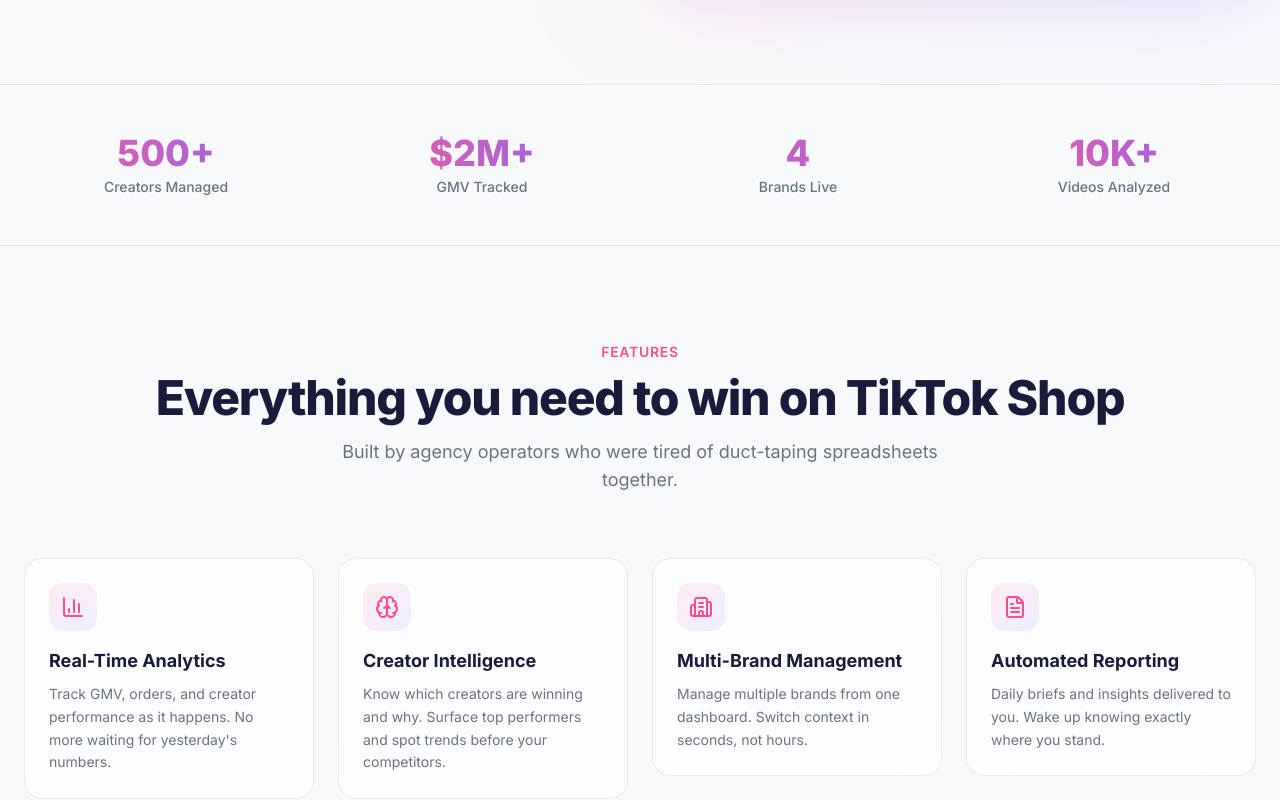
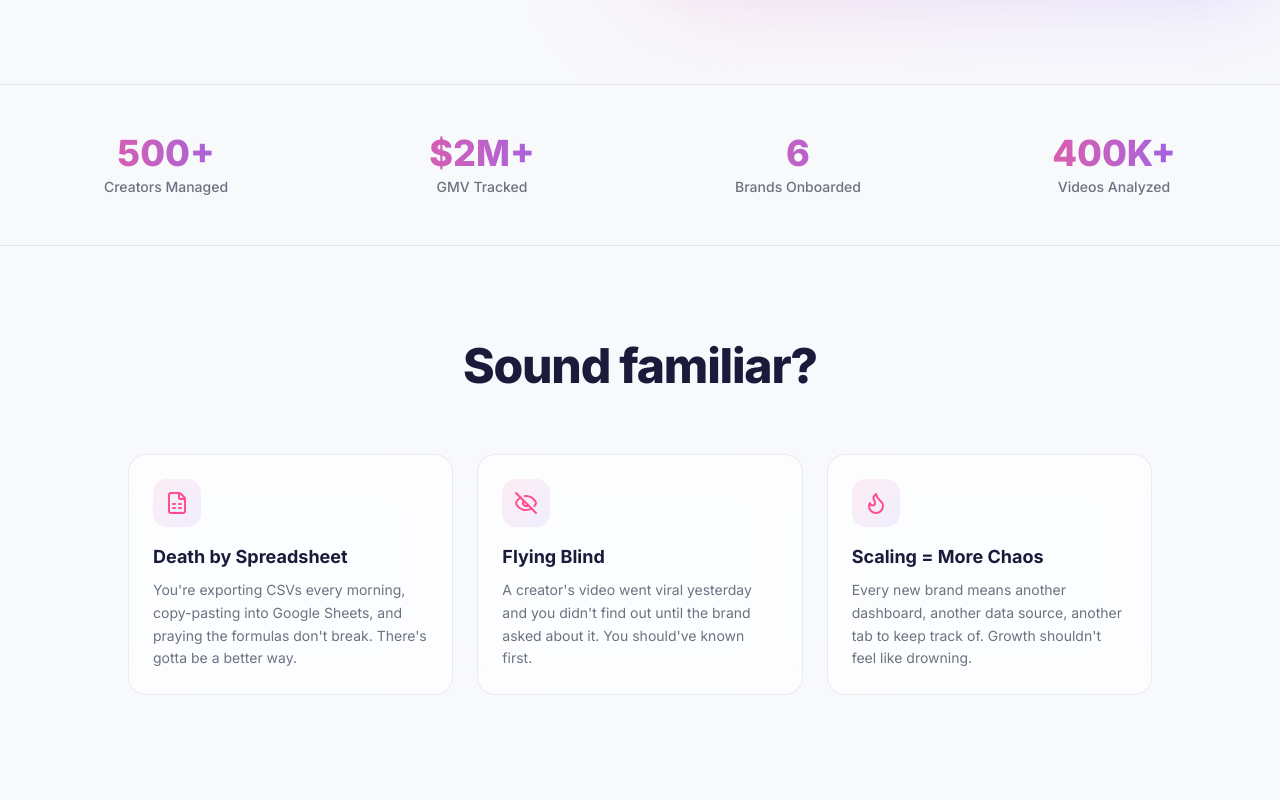
Before and after one commit to tylercreatorscorner/tempo-app, a Next.js app: page / in a window 1280 px wide. Shown: the part 680-1480 px from the top of the page. Built offline with nearby package versions, Linux system fonts and the light colour scheme.

Commit message:
Polish landing page - sharper copy, problem section, FAQ, built-different section

```diff
--- a/src/app/page.tsx
+++ b/src/app/page.tsx
@@ -6,6 +6,12 @@
   Brain,
   Building2,
   FileText,
+  FileSpreadsheet,
+  EyeOff,
+  Flame,
+  Target,
+  Database,
+  Rocket,
   Link,
   TrendingUp,
   Sprout,
@@ -64,7 +70,7 @@
             <span className="bg-gradient-to-r from-[#FF4D8D] to-[#7C5CFC] bg-clip-text text-transparent">Simplified</span>
           </h1>
           <p className="text-lg md:text-xl text-[#6B7280] max-w-lg leading-relaxed">
-            Stop drowning in spreadsheets. Track your TikTok Shop creators, monitor GMV in real time, and scale what&apos;s working — all from one dashboard.
+            You manage hundreds of creators across multiple brands. Your data lives in 12 spreadsheets, 3 TikTok dashboards, and someone&apos;s inbox. Tempo puts it all in one place.
           </p>
           <div className="flex flex-wrap gap-4 pt-2">
             <a
@@ -150,8 +156,8 @@
   const stats = [
     { value: '500+', label: 'Creators Managed' },
     { value: '$2M+', label: 'GMV Tracked' },
-    { value: '4', label: 'Brands Live' },
-    { value: '10K+', label: 'Videos Analyzed' },
+    { value: '6', label: 'Brands Onboarded' },
+    { value: '400K+', label: 'Videos Analyzed' },
   ];
   return (
     <section className="border-y border-[#E5E7EB] bg-[#F8F9FC]/50">
@@ -167,13 +173,44 @@
   );
 }
 
+/* ─── The Problem ─── */
+function TheProblem() {
+  const problems = [
+    { icon: FileSpreadsheet, title: 'Death by Spreadsheet', desc: "You're exporting CSVs every morning, copy-pasting into Google Sheets, and praying the formulas don't break. There's gotta be a better way." },
+    { icon: EyeOff, title: 'Flying Blind', desc: "A creator's video went viral yesterday and you didn't find out until the brand asked about it. You should've known first." },
+    { icon: Flame, title: 'Scaling = More Chaos', desc: "Every new brand means another dashboard, another data source, another tab to keep track of. Growth shouldn't feel like drowning." },
+  ];
+  return (
+    <section className="py-24 px-6">
+      <div className="max-w-5xl mx-auto">
+        <ScrollReveal className="text-center mb-16">
+          <h2 className="text-3xl md:text-5xl font-extrabold text-[#1A1B3A] tracking-tight">Sound familiar?</h2>
+        </ScrollReveal>
+        <div className="grid md:grid-cols-3 gap-6">
+          {problems.map((p, i) => (
+            <ScrollReveal key={p.title} delay={i * 100}>
+              <div className="group relative rounded-2xl border border-[#E5E7EB]/80 bg-white/60 backdrop-blur-xl p-6 hover:border-[#FF4D8D]/30 hover:shadow-xl hover:shadow-[#FF4D8D]/10 hover:-translate-y-1 transition-all duration-300">
+                <div className="w-12 h-12 rounded-xl bg-gradient-to-br from-[#FF4D8D]/10 to-[#7C5CFC]/10 flex items-center justify-center mb-4 group-hover:from-[#FF4D8D]/20 group-hover:to-[#7C5CFC]/20 transition-colors">
+                  <p.icon className="w-6 h-6 text-[#FF4D8D]" />
+                </div>
+                <h3 className="text-lg font-bold text-[#1A1B3A] mb-2">{p.title}</h3>
+                <p className="text-sm text-[#6B7280] leading-relaxed">{p.desc}</p>
+              </div>
+            </ScrollReveal>
+          ))}
+        </div>
+      </div>
+    </section>
+  );
+}
+
 /* ─── Features ─── */
 function Features() {
   const features = [
-    { icon: BarChart3, title: 'Real-Time Analytics', desc: 'Track GMV, orders, and creator performance as it happens. No more waiting for yesterday\'s numbers.' },
-    { icon: Brain, title: 'Creator Intelligence', desc: 'Know which creators are winning and why. Surface top performers and spot trends before your competitors.' },
-    { icon: Building2, title: 'Multi-Brand Management', desc: 'Manage multiple brands from one dashboard. Switch context in seconds, not hours.' },
-    { icon: FileText, title: 'Automated Reporting', desc: 'Daily briefs and insights delivered to you. Wake up knowing exactly where you stand.' },
+    { icon: BarChart3, title: 'Real-Time Analytics', desc: 'GMV, orders, commission, creator performance. Updated daily, not whenever someone remembers to export the CSV.' },
+    { icon: Brain, title: 'Creator Intelligence', desc: "Know who's crushing it and who needs a nudge. Spot your next star creator before anyone else does." },
+    { icon: Building2, title: 'Multi-Brand Management', desc: 'Switch between brands in one click. Same dashboard, same workflow, whether you manage 2 brands or 20.' },
+    { icon: FileText, title: 'Automated Reporting', desc: "Wake up to a daily brief in your inbox. No more Monday morning scrambles to pull last week's numbers." },
   ];
   return (
     <section id="features" className="py-24 px-6 scroll-mt-20">
@@ -181,7 +218,7 @@
         <ScrollReveal className="text-center mb-16">
           <p className="text-sm font-semibold text-[#FF4D8D] uppercase tracking-wider mb-3">Features</p>
           <h2 className="text-3xl md:text-5xl font-extrabold text-[#1A1B3A] tracking-tight">Everything you need to win on TikTok Shop</h2>
-          <p className="text-[#6B7280] mt-4 max-w-2xl mx-auto text-lg">Built by agency operators who were tired of duct-taping spreadsheets together.</p>
+          <p className="text-[#6B7280] mt-4 max-w-2xl mx-auto text-lg">We built Tempo because we were tired of managing creators in spreadsheets. So we fixed it.</p>
         </ScrollReveal>
         <div className="grid md:grid-cols-2 lg:grid-cols-4 gap-6">
           {features.map((f, i) => (
@@ -305,6 +342,39 @@
   );
 }
 
+/* ─── Built Different ─── */
+function BuiltDifferent() {
+  const items = [
+    { icon: Target, title: 'Agency-First Design', desc: "We don't build features for demo day. We build what actually saves you time at 9 AM on Monday." },
+    { icon: Database, title: 'Your Data, Your Way', desc: 'Brands see their full picture. Agencies see their managed creators. Everyone gets exactly what they need.' },
+    { icon: Rocket, title: 'Scales With You', desc: 'One brand or twenty. Solo manager or full agency. Same simple product, built to grow with your operation.' },
+  ];
+  return (
+    <section className="py-24 px-6 bg-[#F8F9FC]">
+      <div className="max-w-5xl mx-auto">
+        <ScrollReveal className="text-center mb-16">
+          <p className="text-sm font-semibold text-[#7C5CFC] uppercase tracking-wider mb-3">Why Tempo</p>
+          <h2 className="text-3xl md:text-5xl font-extrabold text-[#1A1B3A] tracking-tight">Built by operators, not just engineers</h2>
+          <p className="text-[#6B7280] mt-4 max-w-2xl mx-auto text-lg">Tempo was built inside a real TikTok Shop agency managing 500+ creators across multiple brands. Every feature exists because we needed it ourselves.</p>
+        </ScrollReveal>
+        <div className="grid md:grid-cols-3 gap-6">
+          {items.map((item, i) => (
+            <ScrollReveal key={item.title} delay={i * 100}>
+              <div className="group relative rounded-2xl border border-[#E5E7EB]/80 bg-white/60 backdrop-blur-xl p-6 hover:border-[#FF4D8D]/30 hover:shadow-xl hover:shadow-[#FF4D8D]/10 hover:-translate-y-1 transition-all duration-300">
+                <div className="w-12 h-12 rounded-xl bg-gradient-to-br from-[#FF4D8D]/10 to-[#7C5CFC]/10 flex items-center justify-center mb-4 group-hover:from-[#FF4D8D]/20 group-hover:to-[#7C5CFC]/20 transition-colors">
+                  <item.icon className="w-6 h-6 text-[#7C5CFC]" />
+                </div>
+                <h3 className="text-lg font-bold text-[#1A1B3A] mb-2">{item.title}</h3>
+                <p className="text-sm text-[#6B7280] leading-relaxed">{item.desc}</p>
+              </div>
+            </ScrollReveal>
+          ))}
+        </div>
+      </div>
+    </section>
+  );
+}
+
 /* ─── Pricing ─── */
 function Pricing() {
   const tiers = [
@@ -392,6 +462,37 @@
   );
 }
 
+/* ─── FAQ ─── */
+function Faq() {
+  const faqs = [
+    { q: 'What platforms does Tempo support?', a: "We're laser-focused on TikTok Shop right now. That's where the biggest opportunity is, and we'd rather be the best TikTok Shop tool than a mediocre everything tool." },
+    { q: 'How does data get into Tempo?', a: "Right now, through a simple daily upload. We're building direct TikTok API integration that will make it fully automatic. Early access users will be first to get it." },
+    { q: 'Can multiple agencies use Tempo for the same brand?', a: 'Yes. Each agency sees the full brand data (winning videos, trending products) but earnings and creator management are scoped to their roster. No conflicts.' },
+    { q: 'Is my data secure?', a: 'Your data is isolated at the database level using row-level security. Other tenants can never see your data, period. We use Supabase (built on Postgres) with enterprise-grade encryption.' },
+    { q: 'What if I manage creators AND am a brand?', a: 'Tempo handles both. Brand owners see everything. Agency managers see their slice. Same product, different views based on your role.' },
+  ];
+  return (
+    <section className="py-24 px-6">
+      <div className="max-w-3xl mx-auto">
+        <ScrollReveal className="text-center mb-16">
+          <p className="text-sm font-semibold text-[#FF4D8D] uppercase tracking-wider mb-3">FAQ</p>
+          <h2 className="text-3xl md:text-5xl font-extrabold text-[#1A1B3A] tracking-tight">Questions? We&apos;ve got answers.</h2>
+        </ScrollReveal>
+        <div className="space-y-6">
+          {faqs.map((faq, i) => (
+            <ScrollReveal key={i} delay={i * 80}>
+              <div className="rounded-2xl border border-[#E5E7EB]/80 bg-white/60 backdrop-blur-xl p-6">
+                <h3 className="text-base font-bold text-[#1A1B3A] mb-2">{faq.q}</h3>
+                <p className="text-sm text-[#6B7280] leading-relaxed">{faq.a}</p>
+              </div>
+            </ScrollReveal>
+          ))}
+        </div>
+      </div>
+    </section>
+  );
+}
+
 /* ─── CTA ─── */
 function CtaSection() {
   return (
@@ -451,10 +552,13 @@
       <main>
         <Hero />
         <StatsBar />
+        <TheProblem />
         <Features />
         <HowItWorks />
         <DashboardPreview />
+        <BuiltDifferent />
         <Pricing />
+        <Faq />
         <CtaSection />
       </main>
       <Footer />
```
